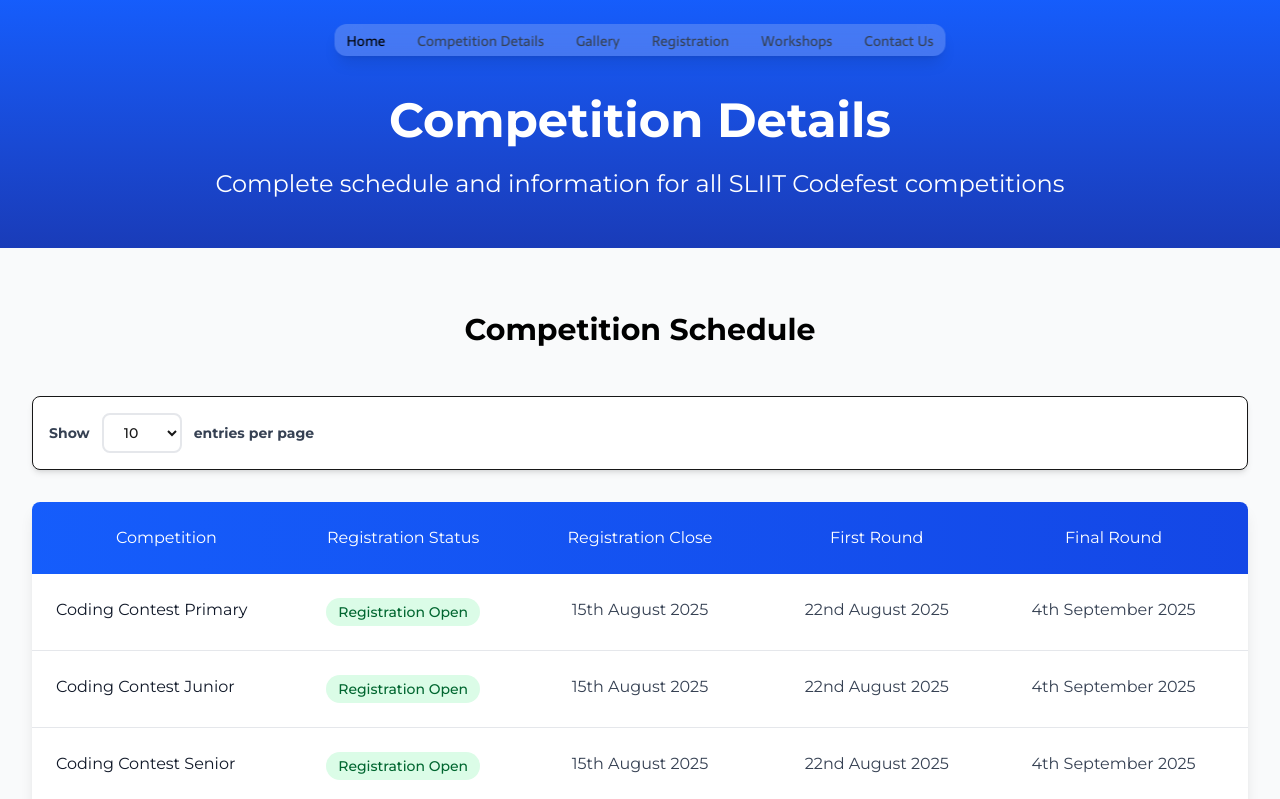
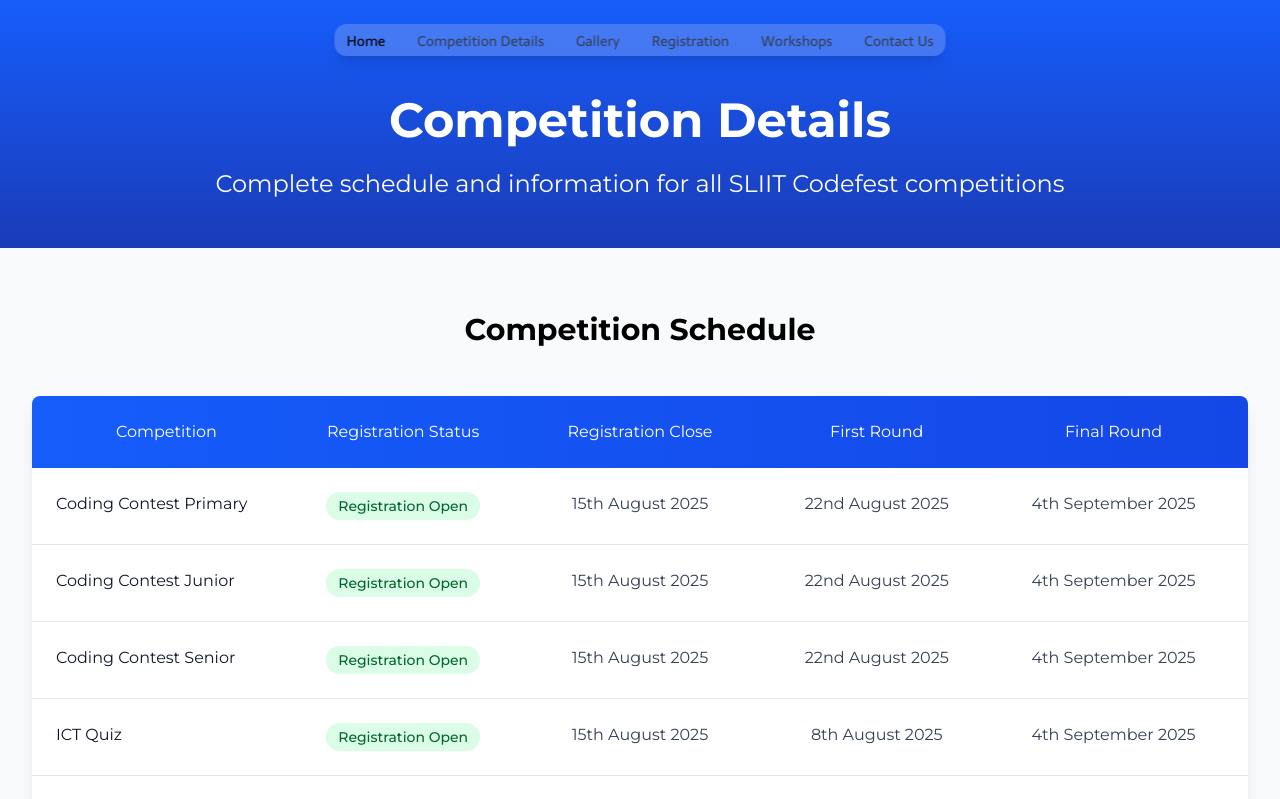
Before and after one commit to SayuruRehan/codefest-revamp, a Next.js app: page /competition-details in a window 1280 px wide. Shown: the top 799 px of the page. Built offline with nearby package versions, Linux system fonts and the light colour scheme.

Commit message:
refactor: simplify CompetitionSchedule by removing entries per page selector

```diff
--- a/src/components/CompetitionSchedule.tsx
+++ b/src/components/CompetitionSchedule.tsx
@@ -182,8 +182,8 @@
 ];
 
 export default function CompetitionSchedule() {
-  const [entriesPerPage, setEntriesPerPage] = useState(10);
   const [currentPage, setCurrentPage] = useState(1);
+  const entriesPerPage = 10; // Fixed value since selector is removed
 
   // Calculate pagination
   const totalEntries = scheduleData.length;
@@ -192,11 +192,6 @@
   const endIndex = startIndex + entriesPerPage;
   const currentEntries = scheduleData.slice(startIndex, endIndex);
 
-  const handleEntriesPerPageChange = (newEntriesPerPage: number) => {
-    setEntriesPerPage(newEntriesPerPage);
-    setCurrentPage(1); // Reset to first page when changing entries per page
-  };
-
   return (
     <FadeInSection delay={350}>
       <section className="py-16 bg-gray-50">
@@ -204,32 +199,6 @@
           <h2 className="text-3xl font-bold text-center mb-12 text-black">
             Competition Schedule
           </h2>
-
-          {/* Entries per page selector */}
-          <div className="flex items-center gap-3 mb-8 bg-white rounded-lg shadow-md p-4 border">
-            <label
-              htmlFor="entriesPerPage"
-              className="text-sm font-semibold text-gray-700"
-            >
-              Show
-            </label>
-            <select
-              id="entriesPerPage"
-              value={entriesPerPage}
-              onChange={(e) =>
-                handleEntriesPerPageChange(Number(e.target.value))
-              }
-              className="border-2 border-gray-200 rounded-lg px-4 py-2 text-sm font-medium bg-white focus:outline-none focus:ring-2 focus:ring-blue-500 focus:border-blue-500 transition-colors"
-            >
-              <option value={10}>10</option>
-              <option value={25}>25</option>
-              <option value={50}>50</option>
-              <option value={100}>100</option>
-            </select>
-            <span className="text-sm font-semibold text-gray-700">
-              entries per page
-            </span>
-          </div>
 
           {/* Table Container */}
           <div className="bg-white rounded-lg shadow-lg overflow-hidden">
```
